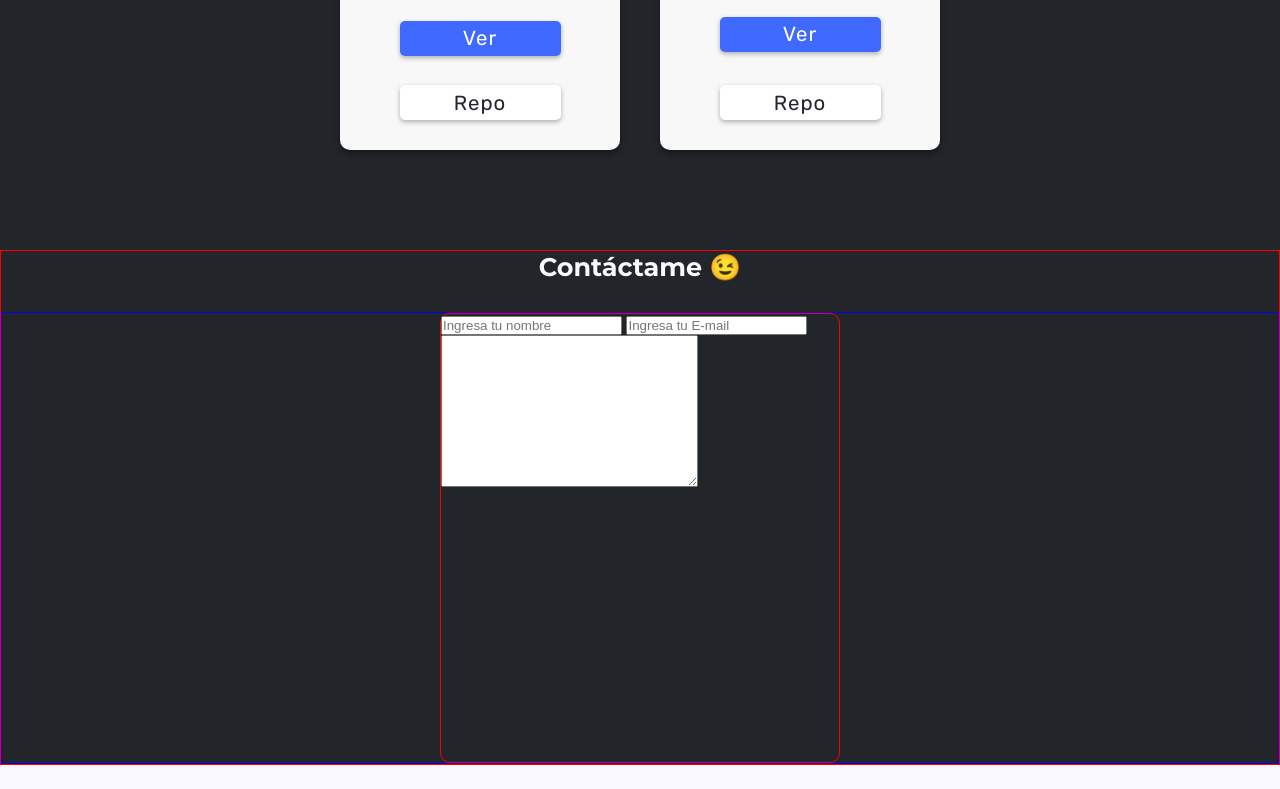
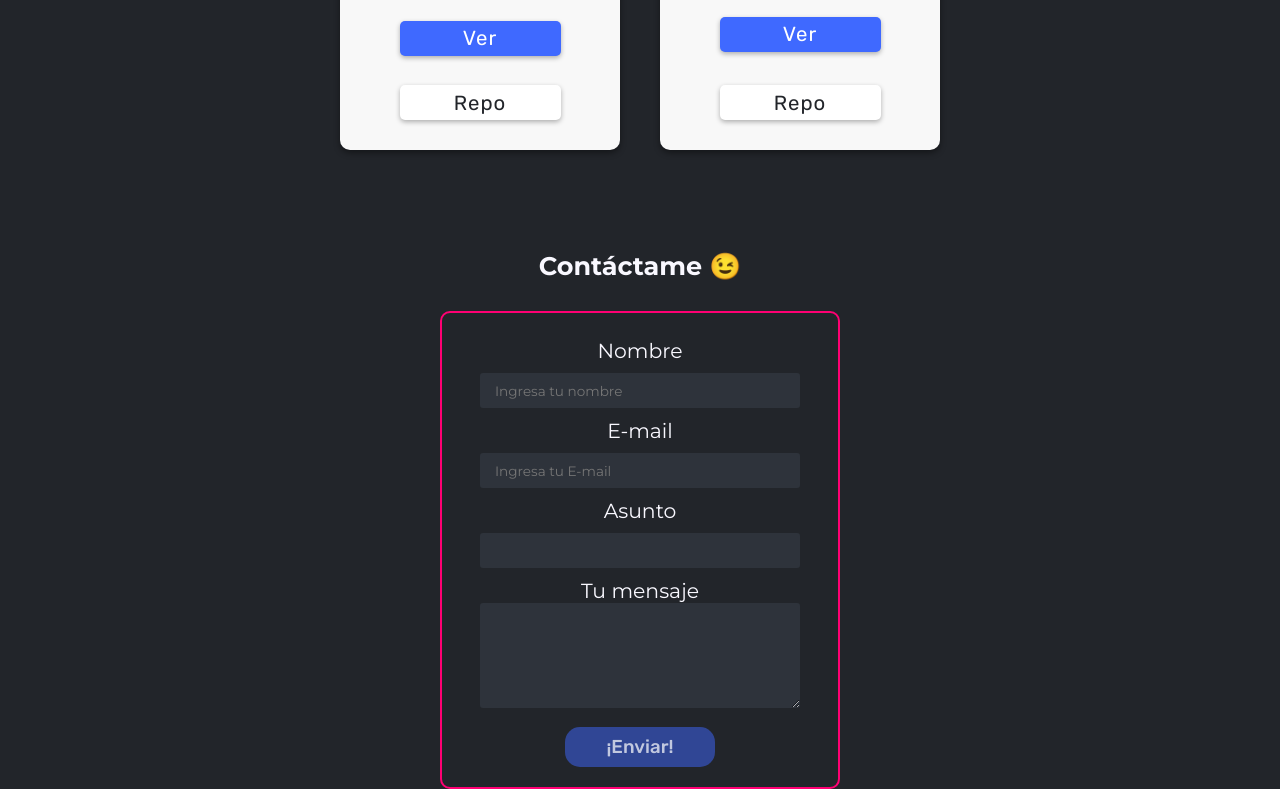
Before and after one commit to ramigarcia/portafolio-ramiro, a plain HTML site: page index.html in a window 1280 px wide. Shown: the part 3414-4203 px from the top of the page. Before the commit the page ends 4179 px from the top, so only its background shows below. Drawn offline with nearby package versions, Linux system fonts and the light colour scheme.

Commit message:
Estructura y estilos del formulario terminados

```diff
--- a/css/style.css
+++ b/css/style.css
@@ -579,7 +579,6 @@ header {
 
 /* Seccion Contacto */
 .contact{
-  border: 1px solid red;
   width: 100%;
   margin-top: 80px;
 }
@@ -594,16 +593,74 @@ header {
   display: flex;
   flex-wrap: wrap;
   justify-content: space-around;
-  border: 1px solid blue;
 }
 
 .contact__form__left{
-  border: 1px solid red;
+  border: 2px solid var(--rosita);
   max-width: 400px;
   min-width: 250px;
   width: 100%;
-  height: 450px;
+  min-height: 450px;
   border-radius: 10px;
+}
+
+.form{
+  padding: 25px 10px 20px;
+  display: flex;
+  flex-direction: column;
+  text-align: center;
+  align-items: center;
+}
+
+.form span{
+  font-size: 1.2rem;
+  color: var(--bgBody);
+}
+
+.form input,
+.form textarea{
+  outline: none;
+  border: none;
+  font-family: var(--primaryFont);
+}
+
+.form label input{
+  min-width: 280px;
+  max-width: 320px;
+  width: 100%;
+  height: 35px;
+  margin: 10px 0;
+  padding-left: 15px;
+  font-size: .8rem;
+  border-radius: 3px;
+  background: rgba(52, 58, 68, 0.7);
+  color: white;
+}
+
+
+.form label textarea{
+  min-width: 280px;
+  max-width: 320px;
+  min-height: 70px;
+  max-height: 150px;
+  font-size: .9rem;
+  border-radius: 3px;
+  padding: 5px 5px 5px 10px;
+  background: rgba(52, 58, 68, 0.7);
+  color: white;
+}
+
+form .btn__form{
+  width: 150px;
+  height: 40px;
+  border-radius: 15px;
+  margin: 15px 0 0;
+  font-size: 1.1rem;
+  font-weight: 500;
+  font-family: var(--secondaryFont);
+  color: rgba(255, 255, 255, 0.7);
+  background:  rgba(63, 105, 255, .5);
+  cursor: pointer;
 }
 
 .contact__text__right{
--- a/index.html
+++ b/index.html
@@ -333,15 +333,31 @@
         <section class="contact" id="contacto">
           <h2 class="contact__title">Contáctame 😉</h2>
           <div class="contact__row">
-            <!-- Container form -->
-            <div class="contact__form__left">
-              <!-- Formulario -->
-              <form action="" class="form">
+            <!-- Formulario -->
+            <form action="" class="form contact__form__left">
+              <label for="nombre">
+                <span>Nombre</span>
                 <input type="text" name="nombre" id="nombre" placeholder="Ingresa tu nombre">
+              </label>
+              <label for="email">
+                <span>E-mail</span>
                 <input type="email" name="email" id="email" placeholder="Ingresa tu E-mail">
-                <textarea name="" id="" cols="30" rows="10"></textarea>
-              </form>
-            </div>
+              </label>
+              <label for="asunto">
+                <span>Asunto</span>
+                <input list="asunto">
+                <datalist id="asunto">
+                  <option value="Trabajo"></option>
+                  <option value="Feedback"></option>
+                  <option value="Saludo 👋"></option>
+                </datalist>
+              </label>
+              <label for="mensaje">
+                <span>Tu mensaje</span>
+                <textarea name="message" id="mensaje" cols="50" rows="5"></textarea>
+              </label>
+              <input type="submit" value="¡Enviar!" class="btn__form">
+            </form>
             <!-- Container text -->
             <div class="contact__text__right">
               <p style="color: white;">
```
